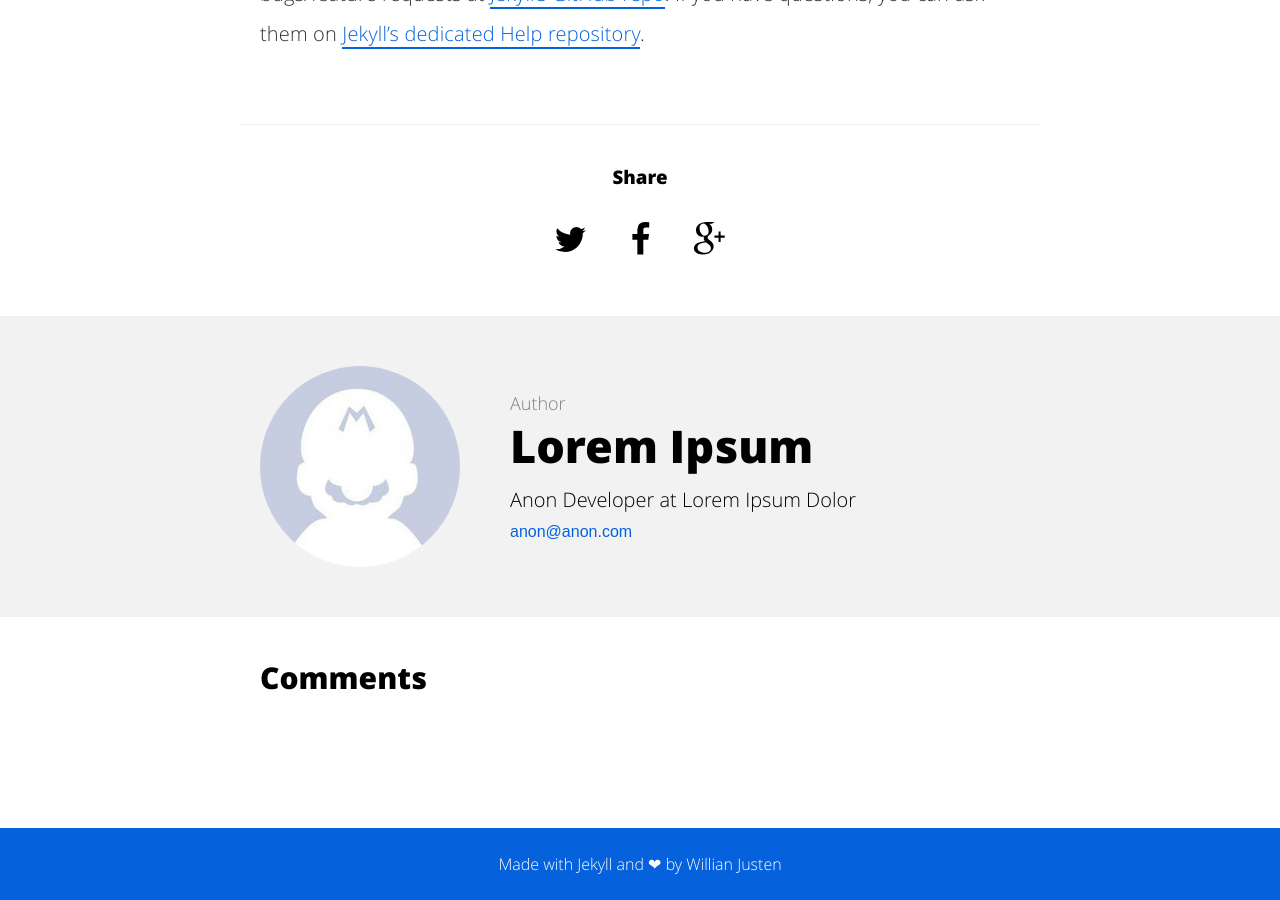
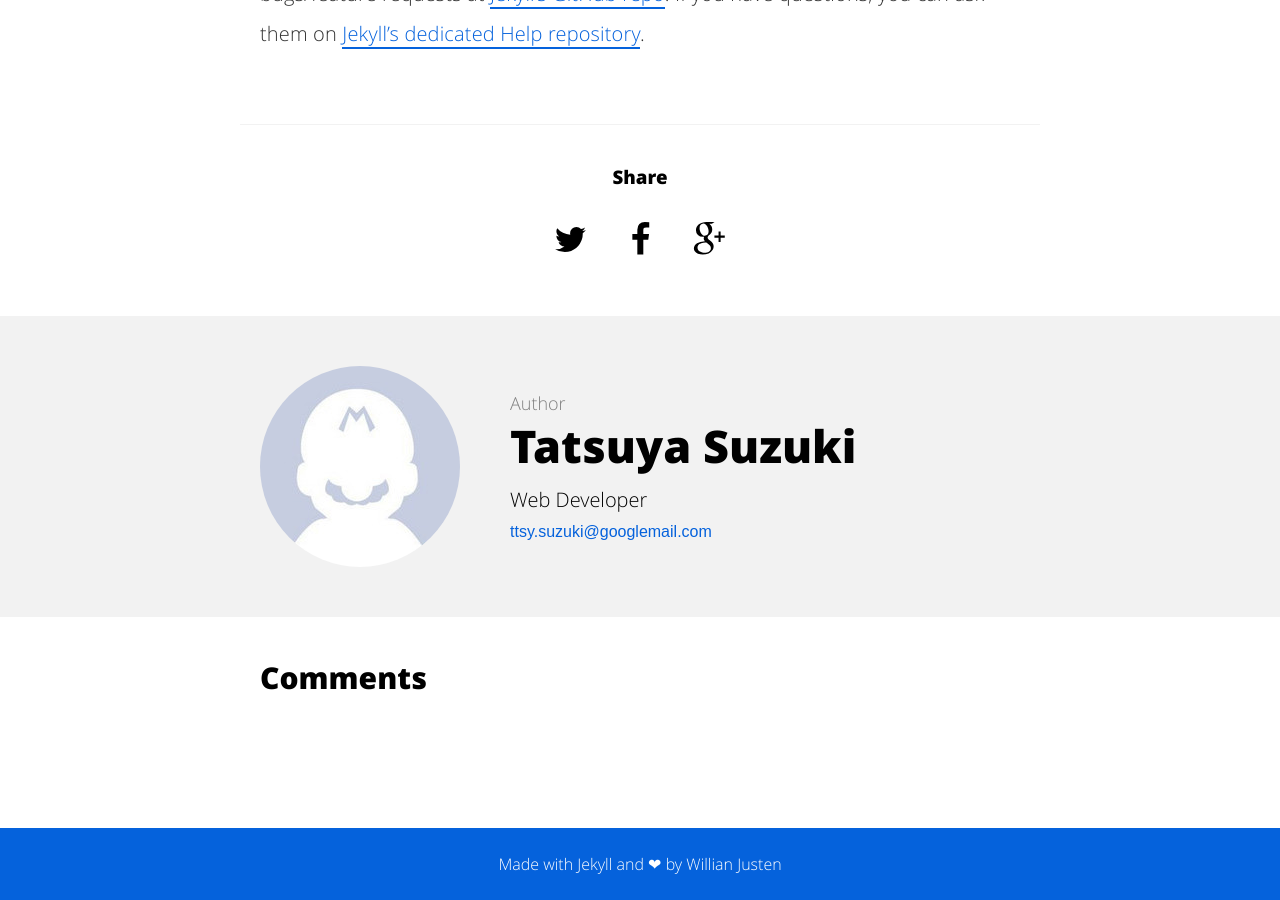
Before and after one commit to suzukimilanpaak/blog, a Jekyll site: the page built from _posts/2015-10-11-welcome-to-jekyll.markdown, in a window 1280 px wide and 900 px high, scrolled down 1694 px. Built offline with Jekyll 4.4.1, drawn with Linux system fonts in a browser that asks for light colours; comment, search, counter and statistics services are not loaded.

Commit message:
Change settings of author

```diff
--- a/_config.yml
+++ b/_config.yml
@@ -4,14 +4,14 @@ baseurl: "" # the subpath of your site, e.g. /blog/
 url: "http://localhost:3000" # the base hostname & protocol for your site
 
 # User settings
-username: Lorem Ipsum
-user_description: Anon Developer at Lorem Ipsum Dolor
-user_title: Anon Developer
-email: anon@anon.com
-twitter_username: lorem_ipsum
-github_username:  lorem_ipsum
-gplus_username:  lorem_ipsum
-disqus_username: lorem_ipsum
+username: Tatsuya Suzuki
+user_description: Web Developer
+user_title: Web Developer
+email: 'ttsy.suzuki@googlemail.com'
+twitter_username: szkmp
+github_username:  suzukimilanpaak
+gplus_username:  suzukimilanpaak
+disqus_username: suzukimilanpaak
 
 # Build settings
 markdown: kramdown
--- a/_includes/header-default.html
+++ b/_includes/header-default.html
@@ -5,9 +5,9 @@
             <span class="site-description">{{site.user_title}}</span>
         </h1>
         <div class="icons-home">
-            <a aria-label="Send email" href="mailto:{{site.username}}"><svg class="icon icon-email"><use xlink:href="#icon-email"></use></svg></a>
+            <a aria-label="Send email" href="mailto:{{site.email}}"><svg class="icon icon-email"><use xlink:href="#icon-email"></use></svg></a>
             <a aria-label="My Twitter" target="_blank" href="https://twitter.com/{{site.twitter_username}}"><svg class="icon icon-twitter"><use xlink:href="#icon-twitter"></use></svg></a>
-            <a aria-label="My Google Plus" target="_blank" href="https://plus.google.com/+{{gplus_username}}/posts"><svg class="icon icon-google-plus"><use xlink:href="#icon-google-plus"></use></svg></a>
+            <a aria-label="My Google Plus" target="_blank" href="https://plus.google.com/106092600775614823158/posts"><svg class="icon icon-google-plus"><use xlink:href="#icon-google-plus"></use></svg></a>
             <a aria-label="My Github" target="_blank" href="https://github.com/{{site.github_username}}"><svg class="icon icon-github-alt"><use xlink:href="#icon-github-alt"></use></svg></a>
             <a aria-label="Use the RSS to get updated" target="_blank" href="{{ "/feed.xml" | prepend: site.baseurl }}"><svg class="icon icon-rss"><use xlink:href="#icon-rss"></use></svg></a>
         </div>
```
